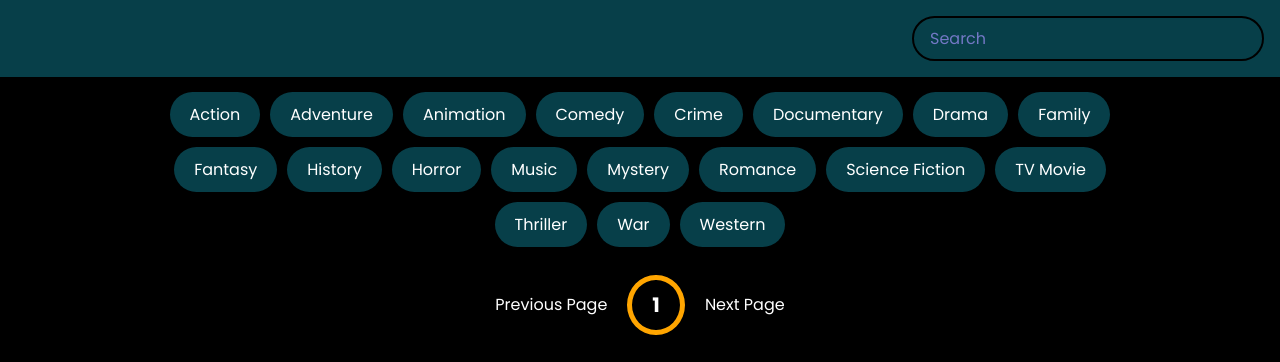
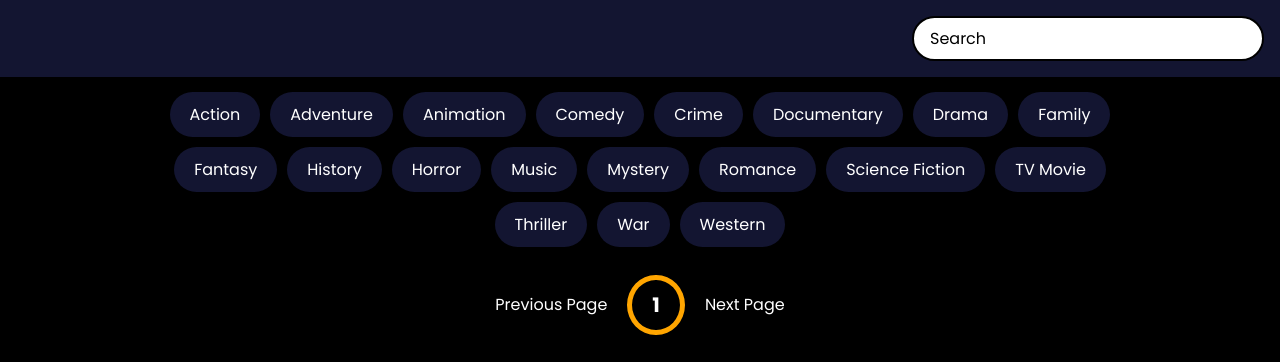
Before and after one commit to KimJudeSeballa/WP_M3_Quiz2_API_Fetching, a plain HTML site: page index.html in a window 1280 px wide. Drawn offline with Linux system fonts and the light colour scheme; no server answers.

Commit message:
Redo Designs

```diff
--- a/style.css
+++ b/style.css
@@ -6,7 +6,7 @@
 
 :root{
     --primary-color:#000000;
-    --secondary-color: #073f49;
+    --secondary-color: rgb(19, 21, 49);
 }
 
 body{
@@ -24,22 +24,17 @@ header{
 }
 
 .search{
-    background-color: transparent;
+    background-color: white;
     border: 2px solid var(--primary-color);
     padding:0.5rem 1rem;
     border-radius: 50px;
     font-size: 1rem;
-    color:#fff;
+    color:rgb(0, 0, 0);
     font-family: inherit;
 }
 
-.search:focus{
-    outline:0;
-    background-color: var(--primary-color);
-}
-
 .search::placeholder{
-    color: #7378c5;
+    color: #000000;
 }
 
 main{
@@ -123,7 +118,7 @@ main{
 .tag{
     color:white;
     padding:10px 20px;
-    background-color: #073f49;
+    background-color:var(--secondary-color);
     border-radius: 50px;
     margin:5px;
     display:inline-block;
```
